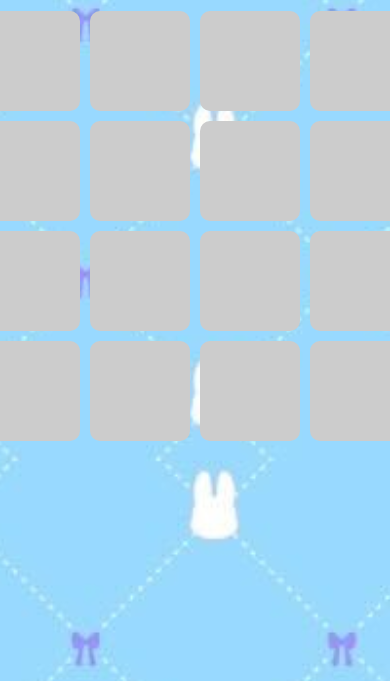
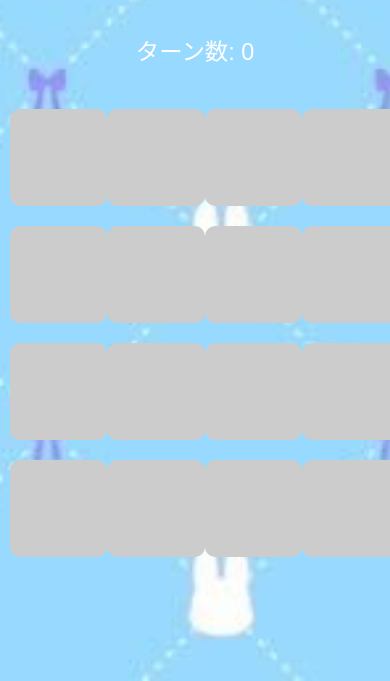
Before and after one commit to kkp-15/emojisinkei, a plain HTML site: page index.html in a window 390 px wide. Shown: the part 163-844 px from the top of the page. Drawn offline with Linux system fonts and the light colour scheme.

Commit message:
Update index.html

```diff
--- a/index.html
+++ b/index.html
@@ -12,22 +12,27 @@
             margin: 0;
             padding: 0;
             font-family: Arial, sans-serif;
+            display: flex;
+            flex-direction: column;
+            align-items: center;
+            justify-content: center;
+            height: 100vh;
         }
         .game-board {
             display: grid;
-            grid-template-columns: repeat(4, 100px);
-            grid-gap: 10px;
+            grid-template-columns: repeat(4, 20vw); /* 画面幅に合わせてカードのサイズを調整 */
+            grid-gap: 5vw; /* 余白も相対的に調整 */
             justify-content: center;
-            margin-top: 50px;
+            margin-top: 5vh; /* 上部余白を調整 */
         }
         .card {
-            width: 100px;
-            height: 100px;
+            width: 20vw; /* 幅を画面幅の20%に設定 */
+            height: 20vw; /* 高さも幅に合わせて設定 */
             background-color: #ccc;
             display: flex;
             justify-content: center;
             align-items: center;
-            font-size: 2rem;
+            font-size: 4vw; /* 絵文字のサイズも相対的に調整 */
             cursor: pointer;
             border-radius: 10px;
         }
@@ -36,30 +41,49 @@
         }
         .game-message {
             text-align: center;
-            font-size: 2rem;
-            margin-top: 20px;
+            font-size: 6vw;
+            margin-top: 5vh;
             color: white; /* メッセージの色を白に */
         }
         #restart-button {
             display: none;
             text-align: center;
-            margin-top: 20px;
+            margin-top: 5vh;
         }
         #restart-button button {
-            padding: 10px 20px;
-            font-size: 1.2rem;
+            padding: 3vw 6vw;
+            font-size: 5vw;
             cursor: pointer;
         }
         #turns {
             text-align: center;
-            font-size: 1.5rem;
-            margin-top: 20px;
+            font-size: 5vw;
+            margin-top: 3vh;
             color: white; /* ターン数の文字色を白に */
+        }
+
+        /* スマホ向けにさらに調整 */
+        @media (max-width: 600px) {
+            .card {
+                width: 25vw;
+                height: 25vw;
+                font-size: 5vw; /* 小さい画面では絵文字サイズを少し大きく */
+            }
+            .game-message {
+                font-size: 7vw;
+            }
+            #turns {
+                font-size: 6vw;
+            }
+            #restart-button button {
+                font-size: 6vw;
+                padding: 4vw 8vw;
+            }
         }
     </style>
 </head>
 <body>
-    <h1 style="text-align: center; color: white;">絵文字神経衰弱</h1>
+    <h1>絵文字神経衰弱</h1>
     <div id="turns">ターン数: 0</div>
     <div class="game-board" id="game-board"></div>
     <div class="game-message" id="game-message"></div>
```
